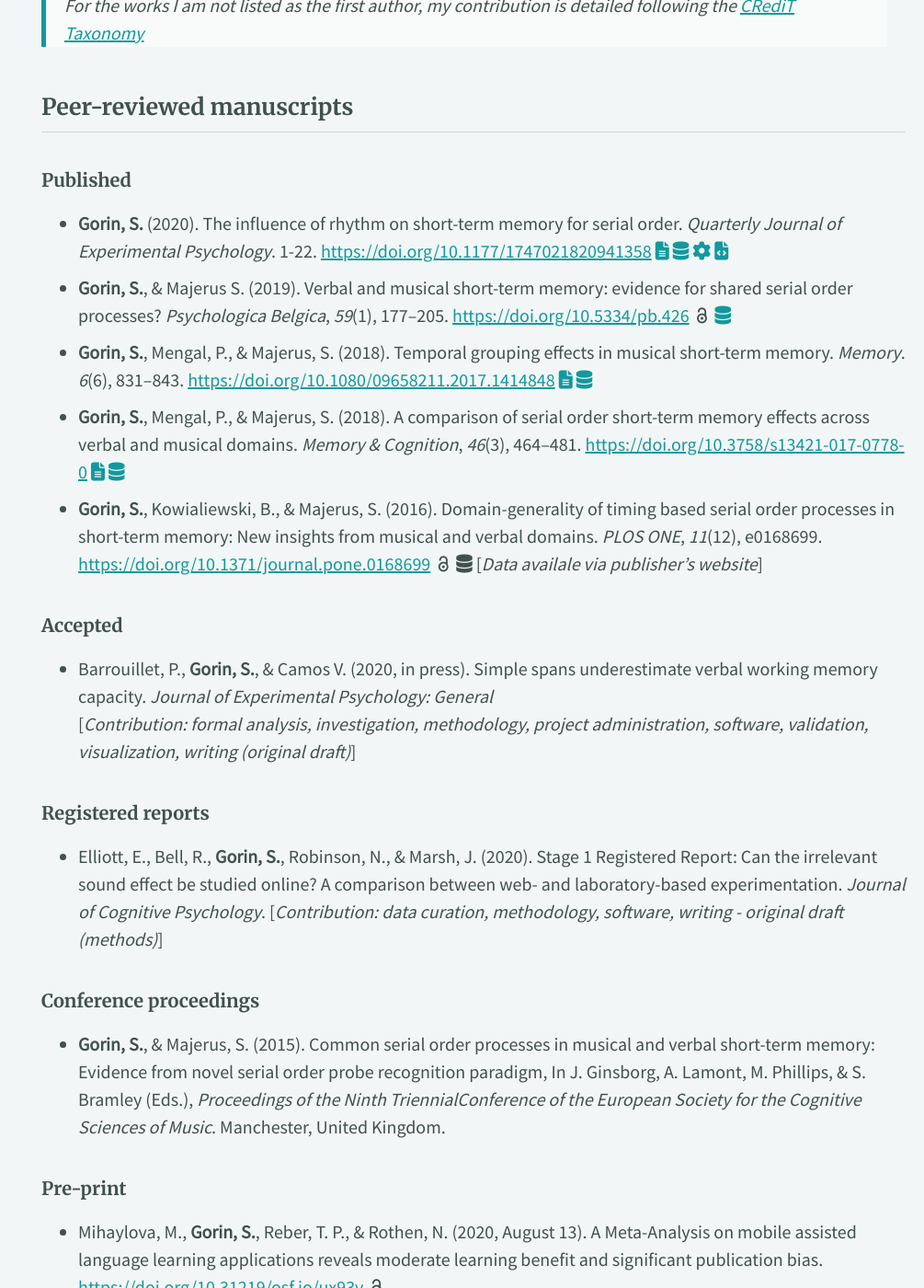
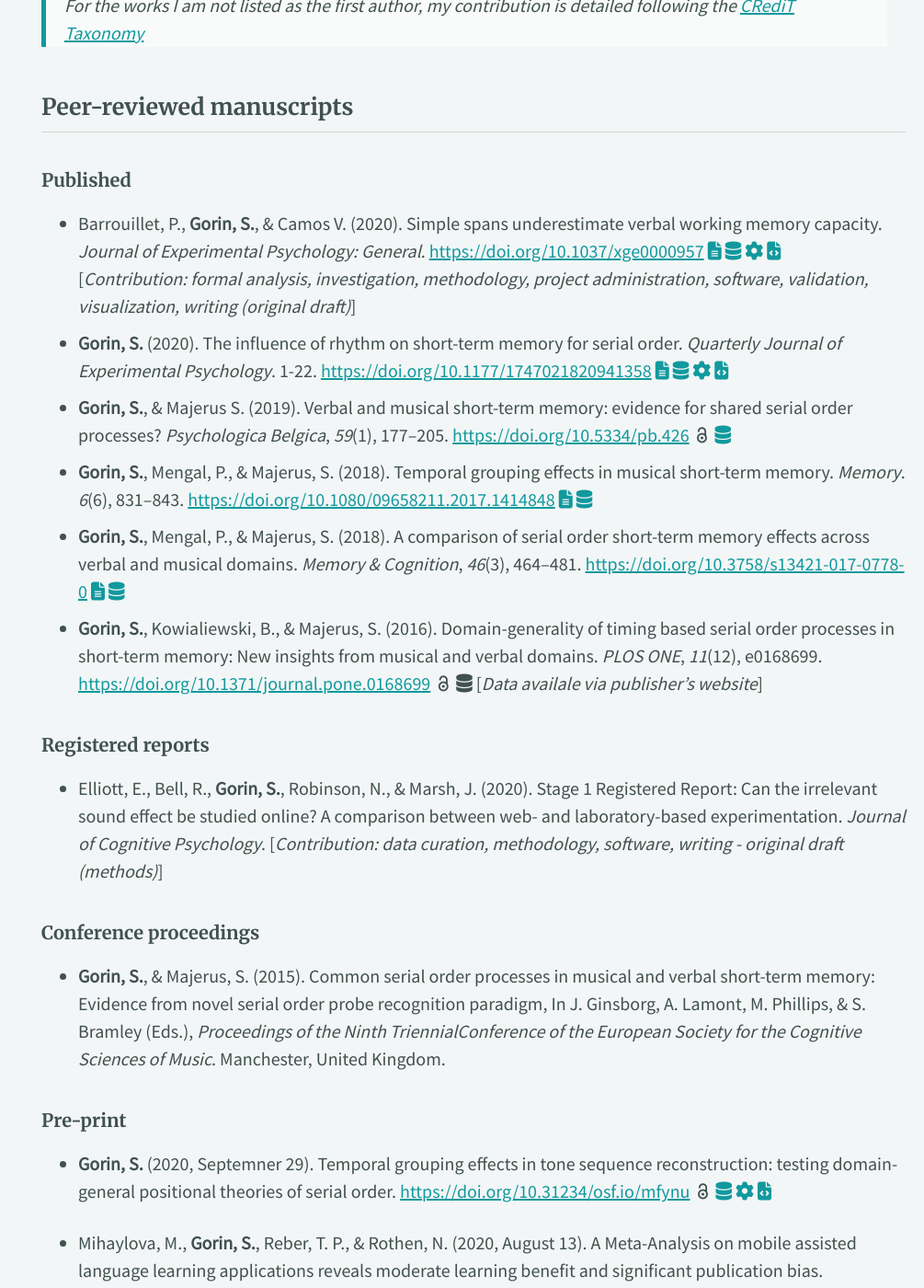
Before and after one commit to gorinsimon/gorinsimon.github.io, a Jekyll site: the page built from _pages/publications.md, in a window 1280 px wide and 1400 px high, scrolled down 485 px. Shown: the whole window at 92% size, without its empty margins (275-1280 px from the left). Built offline with Jekyll 4.4.1, drawn with Linux system fonts in a browser that asks for light colours; cached includes are drawn as plain includes; nearby versions of some CDN libraries; some web fonts are replaced.

Commit message:
update JEPG2020 paper and 09-2020 preprint

```diff
--- a/_pages/publications.md
+++ b/_pages/publications.md
@@ -17,16 +17,14 @@ classes: wide
 
 ### Published
 
++ Barrouillet, P., **Gorin, S.**, & Camos V. (2020). Simple spans underestimate verbal working memory capacity. *Journal of Experimental Psychology: General*. [https://doi.org/10.1037/xge0000957](https://doi.org/10.1037/xge0000957) [<i class="fas fa-file-alt"></i>](https://archive-ouverte.unige.ch/unige:141203) [<i class="fas fa-database"></i>](https://osf.io/7k52n) [<i class="fas fa-cog"></i>](https://osf.io/7k52n) [<i class="fas fa-file-code"></i>](https://osf.io/7k52n) <br/>
+\[*Contribution: formal analysis, investigation, methodology, project administration, software, validation, visualization, writing (original draft)*\]
 + **Gorin, S.** (2020). The influence of rhythm on short-term memory for serial order. *Quarterly Journal of Experimental Psychology*. 1-22. [https://doi.org/10.1177/1747021820941358](https://doi.org/10.1177/1747021820941358) [<i class="fas fa-file-alt"></i>](../Gorin_2020_QJEP.pdf) [<i class="fas fa-database"></i>](https://osf.io/dkaw9/) [<i class="fas fa-cog"></i>](https://osf.io/s3tvh) [<i class="fas fa-file-code"></i>](https://osf.io/dkaw9/)
 + **Gorin, S.**, & Majerus S. (2019). Verbal and musical short-term memory: evidence for shared serial order processes? *Psychologica Belgica*, *59*(1), 177–205. [https://doi.org/10.5334/pb.426](https://doi.org/10.5334/pb.426) <i class="ai ai-open-access"></i> [<i class="fas fa-database"></i>](https://osf.io/hwrms/)
 + **Gorin, S.**, Mengal, P., & Majerus, S. (2018). Temporal grouping effects in musical short-term memory. *Memory*. *6*(6), 831–843. [https://doi.org/10.1080/09658211.2017.1414848](https://doi.org/10.1080/09658211.2017.1414848) [<i class="fas fa-file-alt"></i>](https://orbi.uliege.be/bitstream/2268/216786/1/Gorin%20Mengal%20Majerus_Memory_2017.pdf) [<i class="fas fa-database"></i>](https://osf.io/tdhkv/)
 + **Gorin, S.**, Mengal, P., & Majerus, S. (2018). A comparison of serial order short-term memory effects across verbal and musical domains. *Memory & Cognition*, *46*(3), 464–481. [https://doi.org/10.3758/s13421-017-0778-0](https://doi.org/10.3758/s13421-017-0778-0) [<i class="fas fa-file-alt"></i>](https://orbi.uliege.be/bitstream/2268/217883/3/Gorin%20Mengal%20Majerus_MemCogn_2017.pdf) [<i class="fas fa-database"></i>](https://osf.io/6kvrz/)
 + **Gorin, S.**, Kowialiewski, B., & Majerus, S. (2016). Domain-generality of timing based serial order processes in short-term memory: New insights from musical and verbal domains. *PLOS ONE*, *11*(12), e0168699. [https://doi.org/10.1371/journal.pone.0168699](https://doi.org/10.1371/journal.pone.0168699) <i class="ai ai-open-access"></i> <i class="fas fa-database"></i> \[*Data availale via publisher's website*\]
 
-### Accepted
-
-+ Barrouillet, P., **Gorin, S.**, & Camos V. (2020, in press). Simple spans underestimate verbal working memory capacity. *Journal of Experimental Psychology: General* <br/>
-\[*Contribution: formal analysis, investigation, methodology, project administration, software, validation, visualization, writing (original draft)*\]
 
 ### Registered reports
 
@@ -36,4 +34,7 @@ classes: wide
 + **Gorin, S.**, & Majerus, S. (2015). Common serial order processes in musical and verbal short-term memory: Evidence from novel serial order probe recognition paradigm, In J. Ginsborg, A. Lamont, M. Phillips, & S. Bramley (Eds.), *Proceedings of the Ninth TriennialConference of the European Society for the Cognitive Sciences of Music*. Manchester, United Kingdom.
 
 ### Pre-print
+
++ **Gorin, S.** (2020, Septemner 29).  Temporal grouping effects in tone sequence reconstruction: testing domain-general positional theories of serial order. [https://doi.org/10.31234/osf.io/mfynu](https://doi.org/10.31234/osf.io/mfynu) <i class="ai ai-open-access"></i> [<i class="fas fa-database"></i>](https://osf.io/q9z6r/?view_only=ccb3f3a9af404ee3a6e1294c19367d8b) [<i class="fas fa-cog"></i>](https://osf.io/q9z6r/?view_only=ccb3f3a9af404ee3a6e1294c19367d8b) [<i class="fas fa-file-code"></i>](https://osf.io/q9z6r/?view_only=ccb3f3a9af404ee3a6e1294c19367d8b)
+
 + Mihaylova, M., **Gorin, S.**, Reber, T. P., & Rothen, N. (2020, August 13). A Meta-Analysis on mobile assisted language learning applications reveals moderate learning benefit and significant publication bias. [https://doi.org/10.31219/osf.io/ux93y](https://doi.org/10.31219/osf.io/ux93y) <i class="ai ai-open-access"></i> <br/> \[*Contribution: methodology, software, data curation, validation*\]
```
